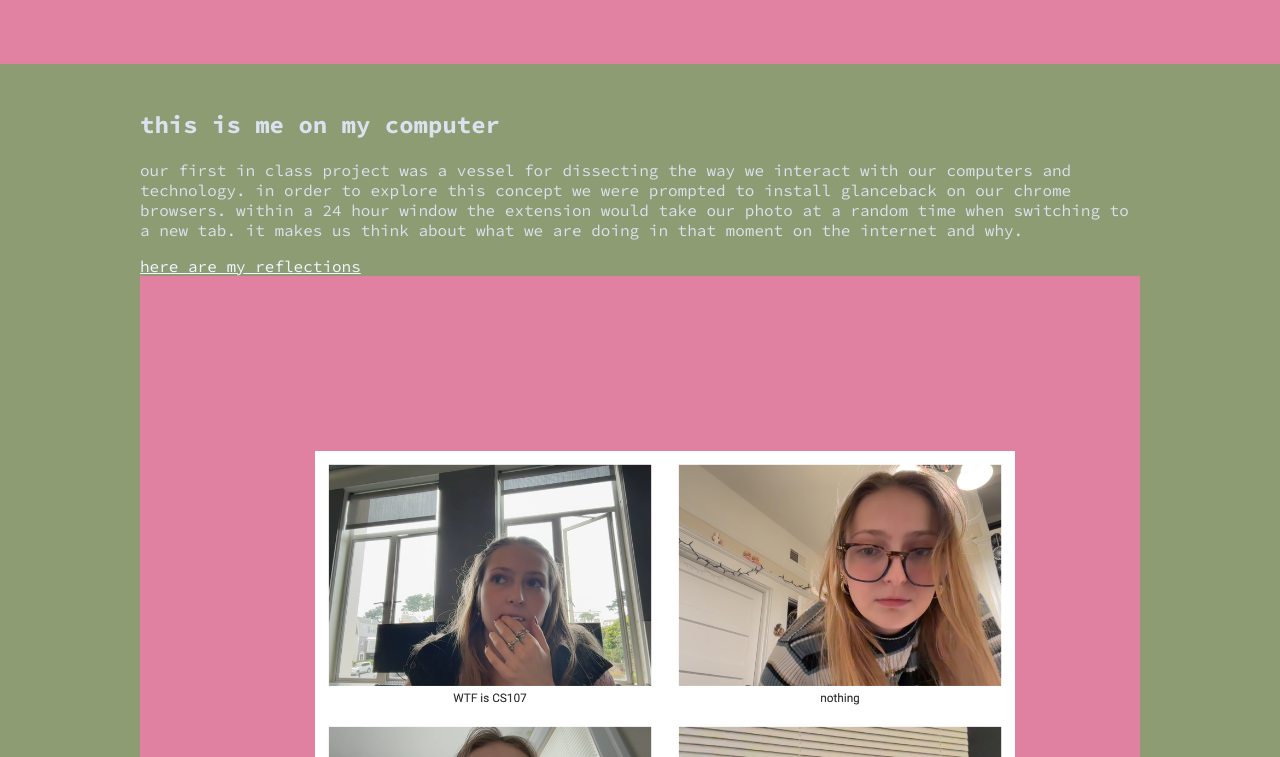
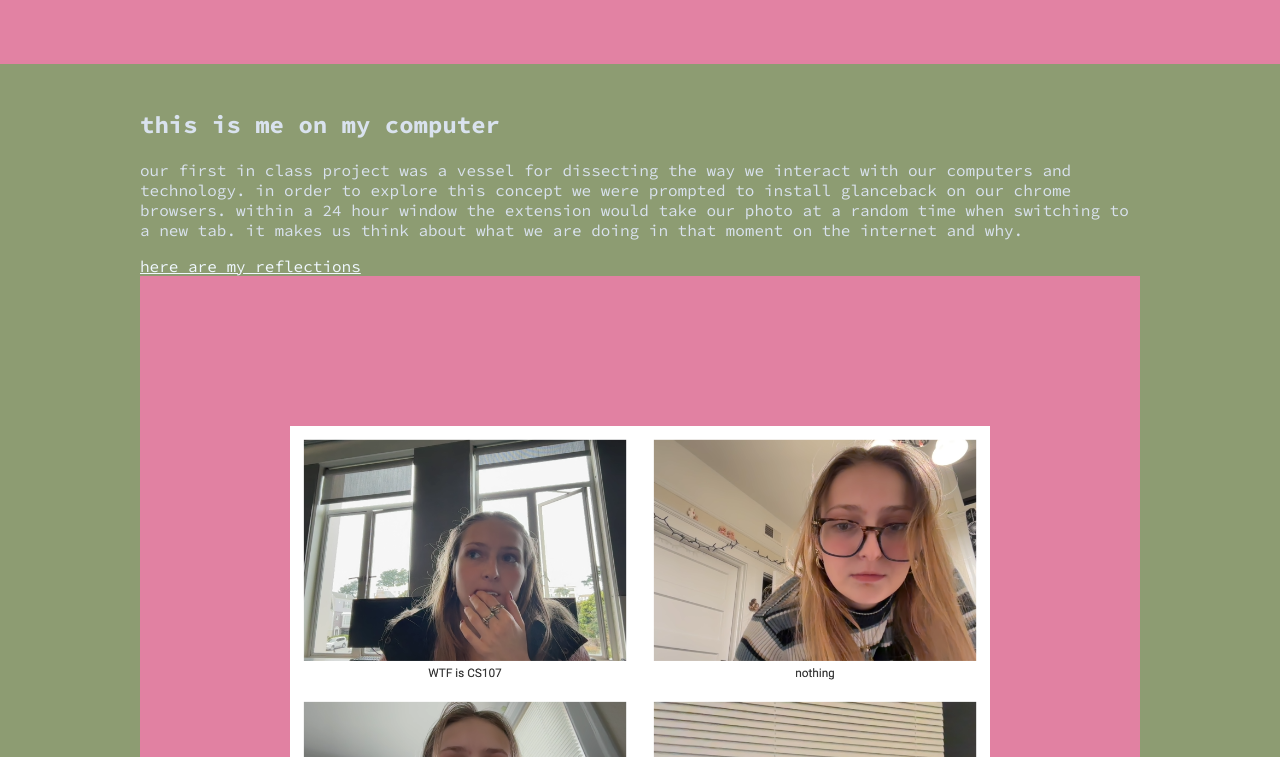
Before and after one commit to audreytodd/the-feed, a plain HTML site: page index.html in a window 1280 px wide. Shown: the part 195-952 px from the top of the page. Drawn offline with Linux system fonts and the light colour scheme.

Commit message:
Update styles.css

```diff
--- a/styles.css
+++ b/styles.css
@@ -21,7 +21,7 @@ body{
     grid-template-columns: repeat(2, 1fr);
     grid-template-rows: repeat(5, 1fr);
     background-color: rgba(252, 122, 178, 0.769);
-    padding: 175px;
+    padding: 150px;
 
 }
 
```
